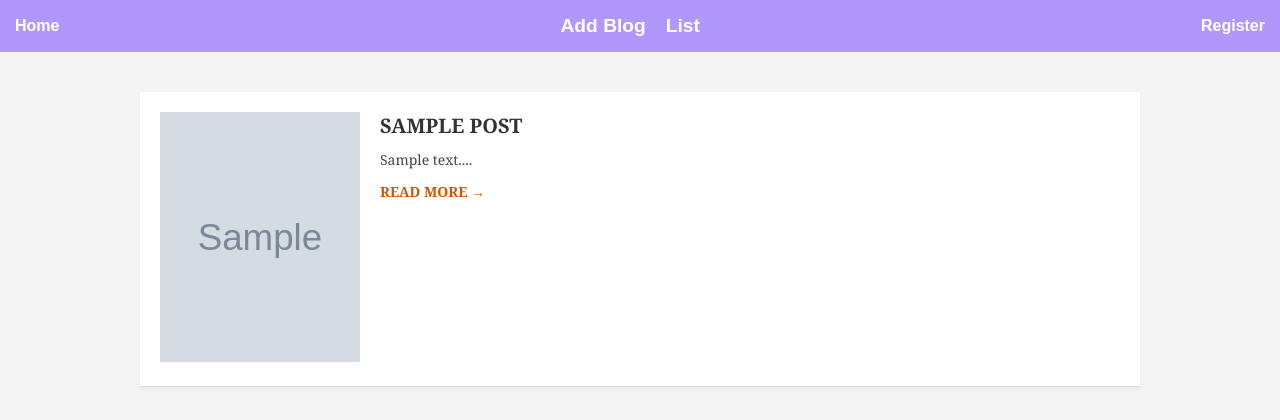
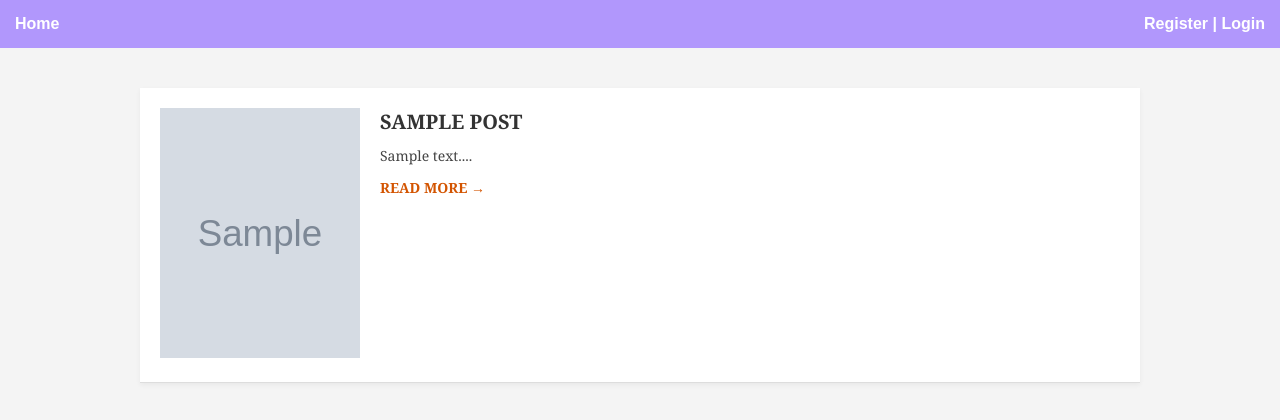
Before and after one commit to 0x-avinash/Blog-management-system-, a PHP site: page /avinash/blog/index.php/home in a window 1280 px wide. Shown: the top 420 px of the page. Run offline with PHP 8.4, Linux system fonts and the light colour scheme; tables that the repository leaves empty or names only in its code hold one stand-in row (values such as "Sample post"); grey boxes marked "Sample" are stand-in pictures.

Commit message:
adding session management system

```diff
--- a/controller/Home.php
+++ b/controller/Home.php
@@ -36,6 +36,9 @@ class Home
 
     public function addAction()
     {
+        if (!isset($_SESSION['user_id'])) {
+            header("Location: /avinash/blog/index.php/login");
+        }
         include 'view/add.php';
     }
 
@@ -45,7 +48,7 @@ class Home
             $title = trim($_POST['title']);
             $description = trim($_POST['description']);
             $id = isset($_POST['id']) ? (int) $_POST['id'] : null;
-
+            $user_id = isset($_SESSION['user_id']) ? (int) $_SESSION['user_id'] : null;
             $image_path = $this->uploadfile();
             if (!$image_path) {
                 $image_path = $_POST['old_image'] ?? '';
@@ -54,7 +57,7 @@ class Home
 
                 $this->db->editBlog($title, $description, $image_path, $id);
             } else {
-                $this->db->addBlog($title, $description, $image_path);
+                $this->db->addBlog($user_id, $title, $description, $image_path);
             }
 
             header('Location: /avinash/blog/index.php/view');
@@ -64,6 +67,9 @@ class Home
 
     public function deleteAction()
     {
+        if (!isset($_SESSION['user_id'])) {
+            header("Location: /avinash/blog/index.php/login");
+        }
         if (isset($_GET['id'])) {
             $id = (int) $_GET['id'];
             $this->db->deleteblog($id);
@@ -74,7 +80,11 @@ class Home
 
     public function listView()
     {
-        $result = $this->db->getAllblog();
+        if (!isset($_SESSION['user_id'])) {
+            header("Location: /avinash/blog/index.php/login");
+        }
+        $user_id = $_SESSION['user_id'];
+        $result = $this->db->getDataByUserID($user_id);
         $post = [];
 
         if ($result && $result->num_rows > 0) {
@@ -88,6 +98,9 @@ class Home
 
     public function editAction()
     {
+        if (!isset($_SESSION['user_id'])) {
+            header("Location: /avinash/blog/index.php/login");
+        }
         $id = isset($_GET['id']) ? (int) $_GET['id'] : null;
         $stmt = $this->db->getDataByID($id);
         $result = $stmt->fetch_array();
@@ -102,7 +115,7 @@ class Home
         while ($row = $stmt->fetch_assoc()) {
             $data[] = $row;
         }
-
+        $isLoggedIn = isset($_SESSION['username']);
         include 'view/home.php';
     }
 
--- a/controller/login.php
+++ b/controller/login.php
@@ -12,7 +12,7 @@ class Login
     {
         include 'view/register.php';
     }
-    public function save_credentials()
+    public function saveCredentials()
     {
         if ($_SERVER['REQUEST_METHOD'] === 'POST' && isset($_POST['submit'])) {
             $username = $_POST['username'];
@@ -22,10 +22,16 @@ class Login
             $this->db->adduser($username, $email, $password);
 
             header('Location: /avinash/blog/index.php/login');
-            exit(); //  stop script after redirect
+
         }
     }
     public function login()
+    {
+
+        include 'view/login.php';
+    }
+
+    public function checkCredential()
     {
         if ($_SERVER['REQUEST_METHOD'] === 'POST' && isset($_POST['submit'])) {
             $email = $_POST['email'];
@@ -33,31 +39,38 @@ class Login
             $dbPassword = $this->db->getPassword($email);
             if ($dbPassword) {
                 if ($password === $dbPassword) {
-                    echo "Login successful";
-                    header("Location: /avinash/blog/index.php/session");
+
+                    $_SESSION['message'] = "Login successful";
+                    $email = $_POST['email'];
+                    $user_data = $this->db->createSession($email); // returns array of rows
+                    if (!empty($user_data)) {
+                        $user = $user_data[0];
+                        // Store in session
+                        $_SESSION['user_id'] = $user['id'];
+                        $_SESSION['username'] = $user['username'];
+
+                    } else {
+                        $_SESSION['message'] = 'User not found';
+                        echo "User not found.";
+                    }
+                    header("Location: /avinash/blog/index.php/home");
                 } else {
-                    echo "Incorrect password";
+                    echo 'Incorrect password';
+                    header("Location: /avinash/blog/index.php/login");
                 }
             } else {
-                echo "Email not found";
+                echo 'Email not found';
+                header("Location: /avinash/blog/index.php/login");
             }
         }
-        include 'view/login.php';
     }
 
-    public function session()
+    public function logout()
     {
-
         session_start();
-        echo "<br> id->";
-        echo session_id();
-        echo "<br session->>";
-        print_r($_SESSION);
-        echo "<br> ->request";
-        print_r($_POST);
-        echo "<br>";
-        $_SESSION['username'] = $_POST['email'];
-        echo "Sesssion Start username :" . $_SESSION['username'];
+        session_unset();
+        session_destroy();
+        header("Location: /avinash/blog/index.php/login");
     }
 
 
--- a/index.php
+++ b/index.php
@@ -1,10 +1,12 @@
 <?php
+session_start();
 require_once './controller/Home.php';
 require_once  './controller/login.php';
 
 $path = $_SERVER['PATH_INFO'] ?? '';
 $home = new Home();
 $login = new Login();
+
 //echo $path;
 if ($path === '/add') {
     $home->addAction();
@@ -40,11 +42,14 @@ if ($path === '/login'){
     $login->login();
 }
 if($path === '/savecredientials'){
-    $login->save_credentials();
+    $login->saveCredentials();
 }
 
 if ($path ==='/session'){
-    $login->session();
+    $login->checkCredential();
+}
+if ($path ==='/logout'){
+    $login->logout();
 }
 
 ?>
--- a/model/Database.php
+++ b/model/Database.php
@@ -17,7 +17,6 @@ class Database
             $this->password,
             $this->dbname
         );
-
         if ($this->connection->connect_error) {
             die("Connection failed: " . $this->connection->connect_error);
         }
@@ -36,13 +35,13 @@ class Database
         return $this->connection;
     }
 
-    public function addBlog($title, $description, $image_path)
+    public function addBlog($user_id, $title, $description, $image_path)
     {
-        $stmt = $this->getConnection()->prepare("INSERT INTO blog_post (title, description, image_path) VALUES (?, ?, ?)");
+        $stmt = $this->getConnection()->prepare("INSERT INTO blog_post (user_id,title, description, image_path) VALUES (?,?,?,?)");
         if (!$stmt) {
             die("Prepare failed: " . $this->getConnection()->error);
         }
-        $stmt->bind_param("sss", $title, $description, $image_path);
+        $stmt->bind_param("isss", $user_id, $title, $description, $image_path);
         if (!$stmt->execute()) {
             die("Execution failed: " . $stmt->error);
         }
@@ -69,8 +68,6 @@ class Database
             die("Prepare failed: " . $this->getConnection()->error);
         }
         $stmt->execute();
-
-
         return $stmt->get_result();
     }
 
@@ -102,7 +99,6 @@ class Database
         $checkEmailStmt->bind_param("s", $email); // bind the email value
         $checkEmailStmt->execute();
         $checkEmailStmt->store_result();  //buffer (store) the entire result set in memory on the client side.
-
         if ($checkEmailStmt->num_rows > 0) {
             echo "Email ID already exists";
             return false;
@@ -113,7 +109,6 @@ class Database
             if (!$stmt) {
                 die("Prepare failed: " . $this->getConnection()->error);
             }
-
             $stmt->bind_param("sss", $username, $email, $password);
             $stmt->execute();
             echo "User created successfully";
@@ -126,7 +121,6 @@ class Database
         $stmt->bind_param("s", $email);
         $stmt->execute();
         $stmt->store_result();
-
         if ($stmt->num_rows > 0) {
             $stmt->bind_result($db_password);
             $stmt->fetch();
@@ -138,8 +132,25 @@ class Database
 
     public function createSession($email)
     {
-        $stmt = $this->getConnection()->prepare("SELECT * from register_user where email= ?");
+        $stmt = $this->getConnection()->prepare("SELECT id, username, email FROM register_user WHERE email = ?");
+        $stmt->bind_param("s", $email);
         $stmt->execute();
+        $result = $stmt->get_result(); // Get mysqli_result object
+        $data = [];
+        while ($row = $result->fetch_assoc()) { // fetch_assoc() called on $result,
+            $data[] = $row;
+        }
+        $stmt->close();  // Close the statement to free resources
+        return $data;
+    }
+
+    public function getDataByUserID($user_id)
+    {
+        $stmt = $this->getConnection()->prepare("SELECT * FROM blog_post WHERE user_id = ?");
+        if (!$stmt) {
+            die("Prepare failed: " . $this->getConnection()->error);
+        }
+        $stmt->bind_param("i", $user_id);
         $stmt->execute();
         return $stmt->get_result();
     }
--- a/view/home.php
+++ b/view/home.php
@@ -1,4 +1,4 @@
-<?php session_start(); ?>
+
 <!DOCTYPE html>
 <html lang="en">
 
@@ -14,12 +14,20 @@
     <div style="color: white; font-weight: bold;">Home</div>
 
     <ul style="list-style: none; display: flex; gap: 20px; margin: 0; padding: 0;">
-        <li><a href="add" style="color: white; text-decoration: none;">Add Blog</a></li>
-        <li><a href="view" style="color: white; text-decoration: none;">List</a></li>
+        <?php if ($isLoggedIn): ?>
+            <li><a href="add" style="color: white; text-decoration: none;">Add Blog</a></li>
+            <li><a href="view" style="color: white; text-decoration: none;">List</a></li>
+        <?php endif; ?>
     </ul>
 
-    <div>
-        <a href="register" style="color: white; text-decoration: none; font-weight: bold;">Register</a>
+    <div style="color: white; font-weight: bold;">
+        <?php if ($isLoggedIn): ?>
+            Hello, <?php echo htmlspecialchars($_SESSION['username']); ?> |
+            <a href="logout" style="color: white; text-decoration: none;">Logout</a>
+        <?php else: ?>
+            <a href="register" style="color: white; text-decoration: none;">Register</a> |
+            <a href="login" style="color: white; text-decoration: none;">Login</a>
+        <?php endif; ?>
     </div>
 </header>
 
--- a/view/login.php
+++ b/view/login.php
@@ -14,7 +14,7 @@
     <div class="content">
       <div class="form-content">
         <h3>Login User</h3>
-        <form method="POST" >
+        <form method="POST"  action ="http://localhost/avinash/blog/index.php/session" >
           <input type="email" name="email" placeholder="email" required>
           <input type="password" name="password" placeholder="Enter password" required>
           <input type="submit" name="submit" class="submitbtn" value="Submit">
```
Also changed, not shown: view/static/uploads/gallery_3.jpg (added).
